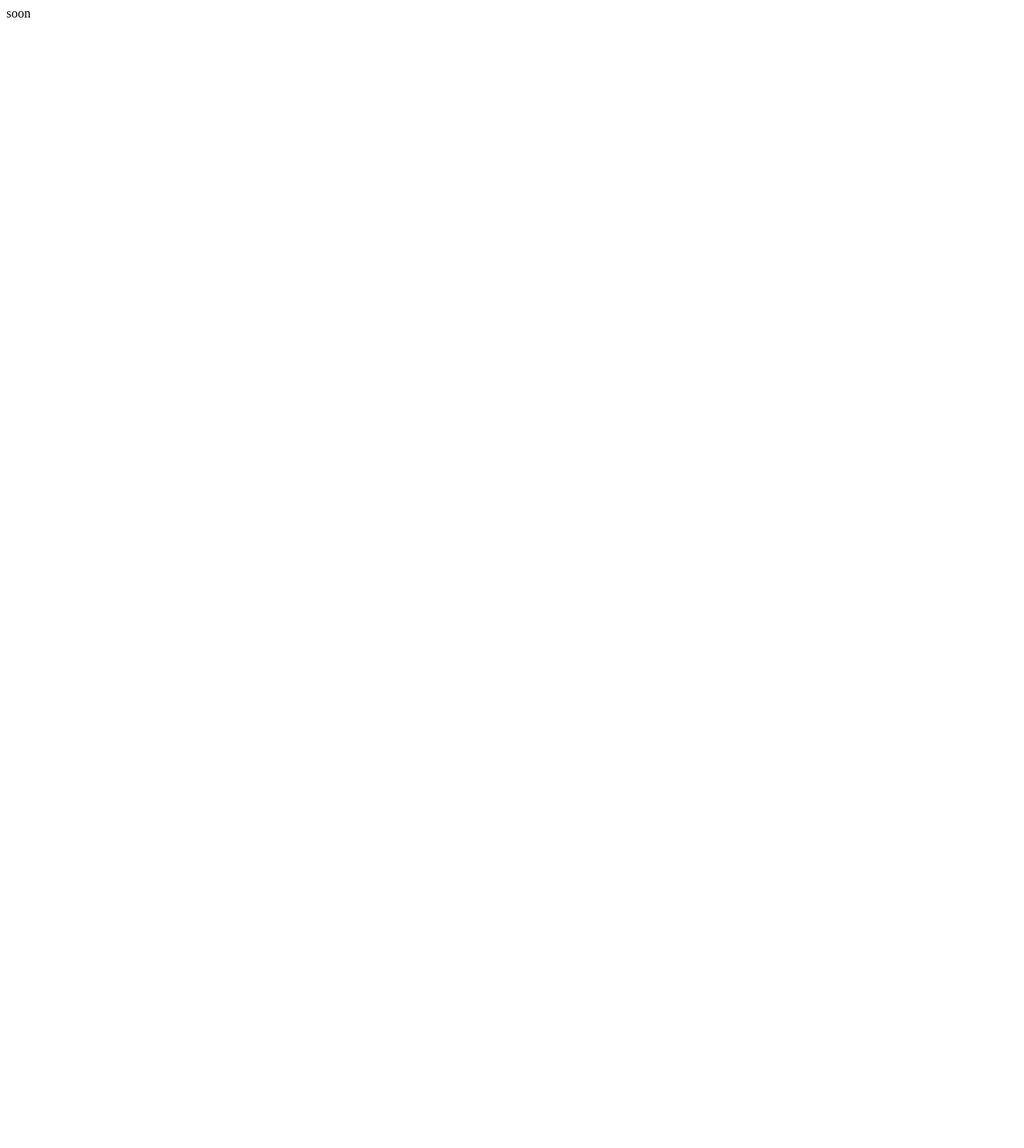
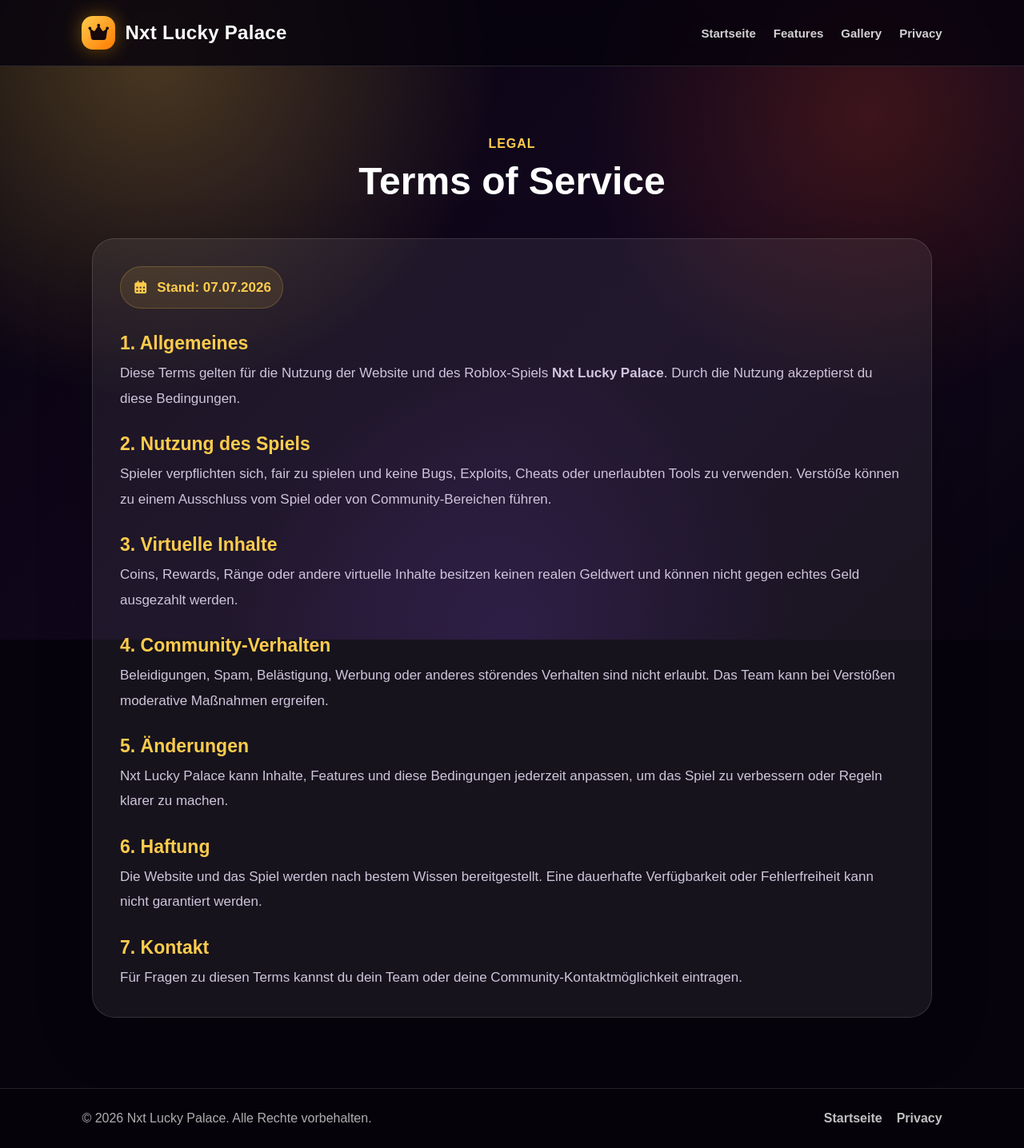
Before and after one commit to NxtBrickStudios/the-website, a plain HTML site: page terms.html in a window 1280 px wide. Shown: the whole page at 80% size. Before the commit the page ends 800 px from the top, so only its background shows below. Drawn offline with Linux system fonts and the light colour scheme.

Commit message:
Update terms.html

```diff
--- a/terms.html
+++ b/terms.html
@@ -1 +1,96 @@
-<p>soon</p>
+<!DOCTYPE html>
+<html lang="de">
+<head>
+    <meta charset="UTF-8" />
+    <meta name="viewport" content="width=device-width, initial-scale=1.0" />
+    <title>Terms | Nxt Lucky Palace</title>
+    <meta name="description" content="Terms und Nutzungsbedingungen von Nxt Lucky Palace." />
+
+    <link rel="stylesheet" href="assets/css/style.css" />
+    <link rel="stylesheet" href="https://cdnjs.cloudflare.com/ajax/libs/font-awesome/7.0.1/css/all.min.css" />
+</head>
+
+<body>
+    <div class="page-glow"></div>
+
+    <header class="navbar">
+        <a class="brand" href="index.html">
+            <span class="brand-icon"><i class="fa-solid fa-crown"></i></span>
+            <span>Nxt Lucky Palace</span>
+        </a>
+
+        <nav class="nav-links">
+            <a href="index.html">Startseite</a>
+            <a href="index.html#features">Features</a>
+            <a href="index.html#gallery">Gallery</a>
+            <a href="privacy.html">Privacy</a>
+        </nav>
+    </header>
+
+    <main>
+        <section class="legal-hero section-spacing">
+            <div class="section-title">
+                <p>Legal</p>
+                <h1>Terms of Service</h1>
+            </div>
+
+            <div class="legal-card">
+                <p class="legal-updated">
+                    <i class="fa-solid fa-calendar-days"></i>
+                    Stand: 07.07.2026
+                </p>
+
+                <h2>1. Allgemeines</h2>
+                <p>
+                    Diese Terms gelten für die Nutzung der Website und des Roblox-Spiels
+                    <strong>Nxt Lucky Palace</strong>. Durch die Nutzung akzeptierst du diese Bedingungen.
+                </p>
+
+                <h2>2. Nutzung des Spiels</h2>
+                <p>
+                    Spieler verpflichten sich, fair zu spielen und keine Bugs, Exploits, Cheats oder unerlaubten Tools
+                    zu verwenden. Verstöße können zu einem Ausschluss vom Spiel oder von Community-Bereichen führen.
+                </p>
+
+                <h2>3. Virtuelle Inhalte</h2>
+                <p>
+                    Coins, Rewards, Ränge oder andere virtuelle Inhalte besitzen keinen realen Geldwert und können
+                    nicht gegen echtes Geld ausgezahlt werden.
+                </p>
+
+                <h2>4. Community-Verhalten</h2>
+                <p>
+                    Beleidigungen, Spam, Belästigung, Werbung oder anderes störendes Verhalten sind nicht erlaubt.
+                    Das Team kann bei Verstößen moderative Maßnahmen ergreifen.
+                </p>
+
+                <h2>5. Änderungen</h2>
+                <p>
+                    Nxt Lucky Palace kann Inhalte, Features und diese Bedingungen jederzeit anpassen, um das Spiel
+                    zu verbessern oder Regeln klarer zu machen.
+                </p>
+
+                <h2>6. Haftung</h2>
+                <p>
+                    Die Website und das Spiel werden nach bestem Wissen bereitgestellt. Eine dauerhafte Verfügbarkeit
+                    oder Fehlerfreiheit kann nicht garantiert werden.
+                </p>
+
+                <h2>7. Kontakt</h2>
+                <p>
+                    Für Fragen zu diesen Terms kannst du dein Team oder deine Community-Kontaktmöglichkeit eintragen.
+                </p>
+            </div>
+        </section>
+    </main>
+
+    <footer class="footer">
+        <p>© 2026 Nxt Lucky Palace. Alle Rechte vorbehalten.</p>
+
+        <div>
+            <a href="index.html">Startseite</a>
+            <a href="privacy.html">Privacy</a>
+        </div>
+    </footer>
+</body>
+</html>
```
